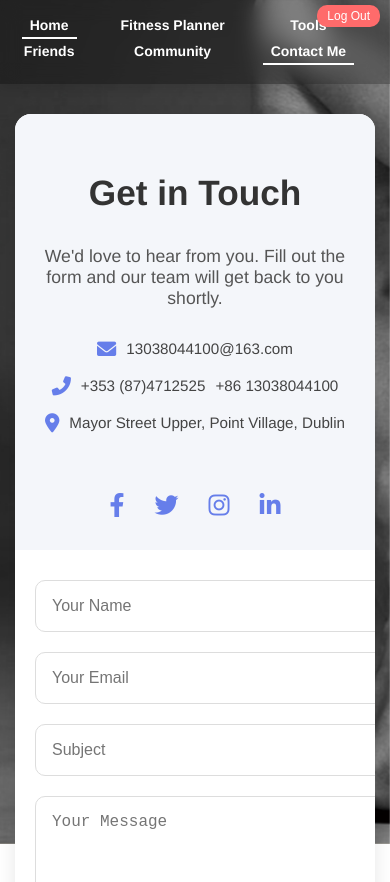
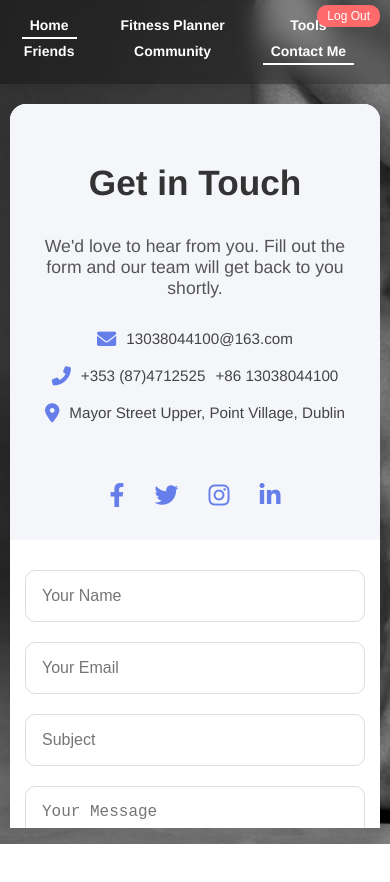
Before and after one commit to Hope52411/Smart-Fitness-Plan-Generator, a Vue app: page /home/contact in a window 390 px wide. Shown: the top 882 px of the page. After the commit the page ends 844 px from the top, so only its background shows below. Built offline with nearby package versions, Linux system fonts and the light colour scheme; sample sign-in values are in the browser's storage.

Commit message:
Improve the interface of the mobile end

```diff
--- a/src/views/ContactUs.vue
+++ b/src/views/ContactUs.vue
@@ -92,7 +92,6 @@ export default {
   align-items: flex-start;
 }
 
-
 .contact-card {
   background: white;
   border-radius: 20px;
@@ -102,6 +101,7 @@ export default {
   overflow: hidden;
   width: 100%;
   max-width: 1100px;
+  box-sizing: border-box;
 }
 
 .contact-left {
@@ -165,6 +165,7 @@ export default {
   flex: 1;
   padding: 40px;
   background: #fff;
+  box-sizing: border-box;
 }
 
 .contact-form {
@@ -182,6 +183,7 @@ export default {
   outline: none;
   transition: box-shadow 0.2s, border-color 0.2s;
   width: 100%;
+  box-sizing: border-box;
 }
 
 .contact-form input:focus,
@@ -204,6 +206,7 @@ export default {
   border-radius: 10px;
   cursor: pointer;
   transition: all 0.3s ease;
+  width: 100%;
 }
 
 .contact-form button:hover {
@@ -211,12 +214,12 @@ export default {
   transform: scale(1.05);
 }
 
-/* Mobile Responsive */
 @media (max-width: 600px) {
   .contact-wrapper {
-    height: 100vh;
+    padding-top: 100px;
+    height: calc(100vh - 100px);
     overflow-y: auto;
-    padding: 30px 15px;
+    padding: 20px 10px;
     box-sizing: border-box;
   }
 
@@ -225,11 +228,13 @@ export default {
     box-shadow: 0 8px 20px rgba(0, 0, 0, 0.1);
     border-radius: 16px;
     overflow: hidden;
+    width: 100%;
   }
 
   .contact-left,
   .contact-right {
-    padding: 30px 20px;
+    padding: 30px 15px;
+    box-sizing: border-box;
   }
 
   .contact-left .title {
@@ -280,7 +285,9 @@ export default {
     font-size: 16px;
     padding: 16px;
     width: 100%;
+    max-width: 100%;
     border-radius: 10px;
+    box-sizing: border-box;
   }
 
   .contact-form textarea {
@@ -301,7 +308,6 @@ export default {
   }
 }
 
-/* Entrance animation */
 .slide-in {
   animation: slideInUp 0.6s ease-out both;
 }
```
Also changed, not shown: public/favicon.png, 1 other file (tests, documents, lock files or other folders).
